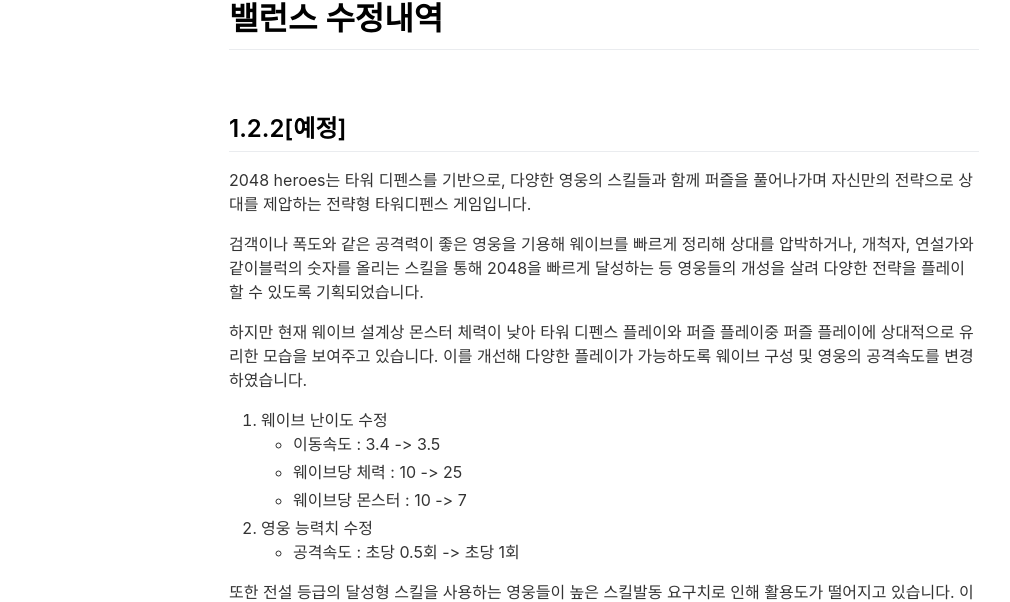
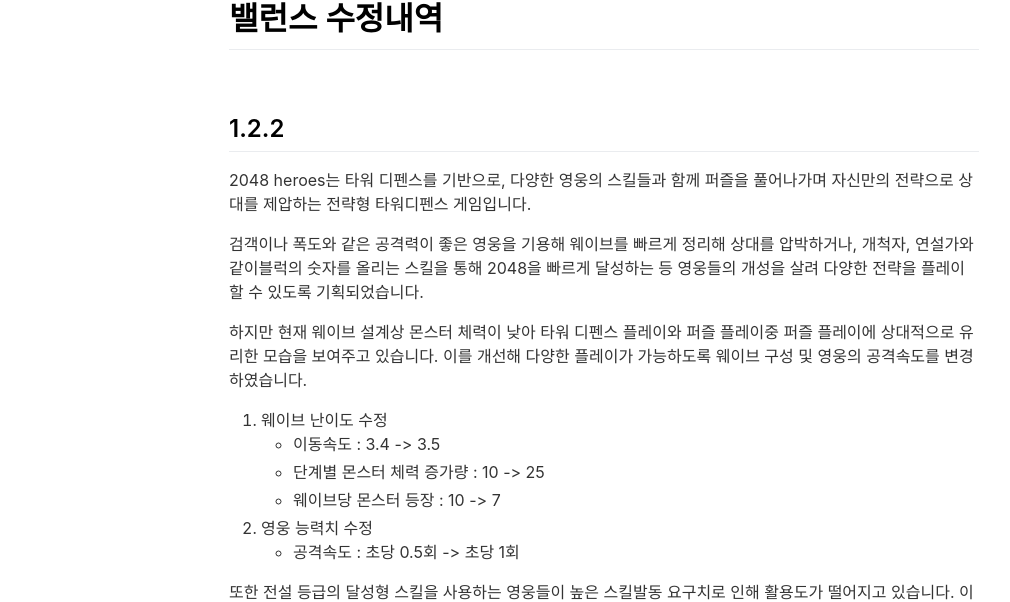
Before and after one commit to ArgoExped/Frozen-Arts, a Jekyll site: the page built from balance-kr.md, in a window 1280 px wide. Shown: the part 218-820 px from the top of the page, without its empty margins (36-1046 px from the left). Built offline with Jekyll 4.4.1, drawn with Linux system fonts in a browser that asks for light colours; nearby versions of some CDN libraries.

Commit message:
Balance pathch log for current version

```diff
--- a/balance-kr.md
+++ b/balance-kr.md
@@ -11,8 +11,7 @@ Feb 3. 04. 2022
 
 <br>
 
-## 1.2.2[예정]
-
+## 1.2.2
 2048 heroes는 타워 디펜스를 기반으로, 다양한 영웅의 스킬들과 함께 퍼즐을 풀어나가며 자신만의 전략으로 상대를 제압하는 전략형 타워디펜스 게임입니다.
 
 검객이나 폭도와 같은 공격력이 좋은 영웅을 기용해 웨이브를 빠르게 정리해 상대를 압박하거나,
@@ -25,8 +24,8 @@ Feb 3. 04. 2022
 
 1. 웨이브 난이도 수정
      - 이동속도 : 3.4 -> 3.5
-     - 웨이브당 체력 : 10 -> 25
-     - 웨이브당 몬스터 : 10 -> 7
+     - 단계별 몬스터 체력 증가량 : 10 -> 25
+     - 웨이브당 몬스터 등장 : 10 -> 7
 2. 영웅 능력치 수정
      - 공격속도 : 초당 0.5회 -> 초당 1회
 
```
Also changed, not shown: balance.md (+1 -1 lines).
